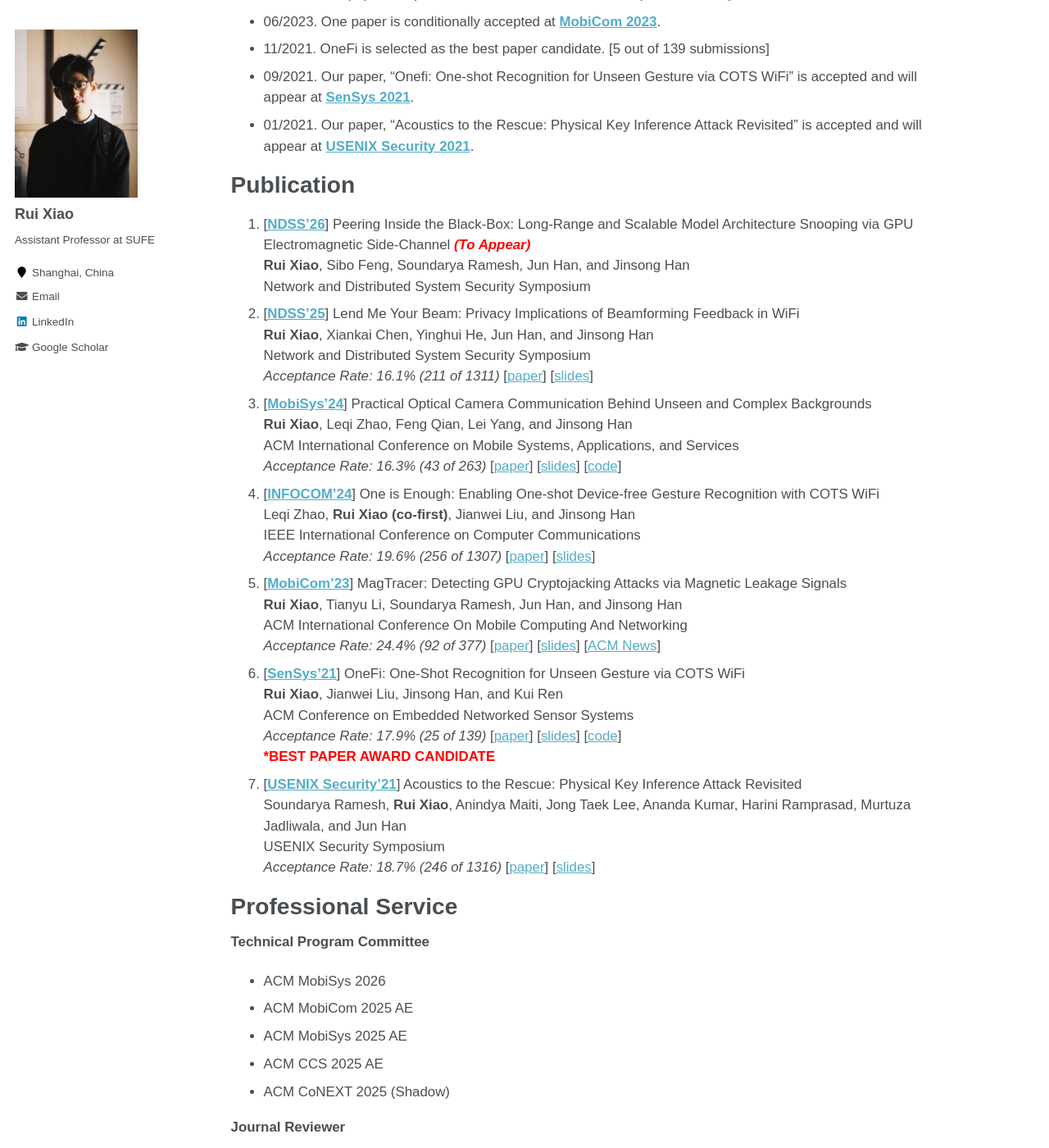
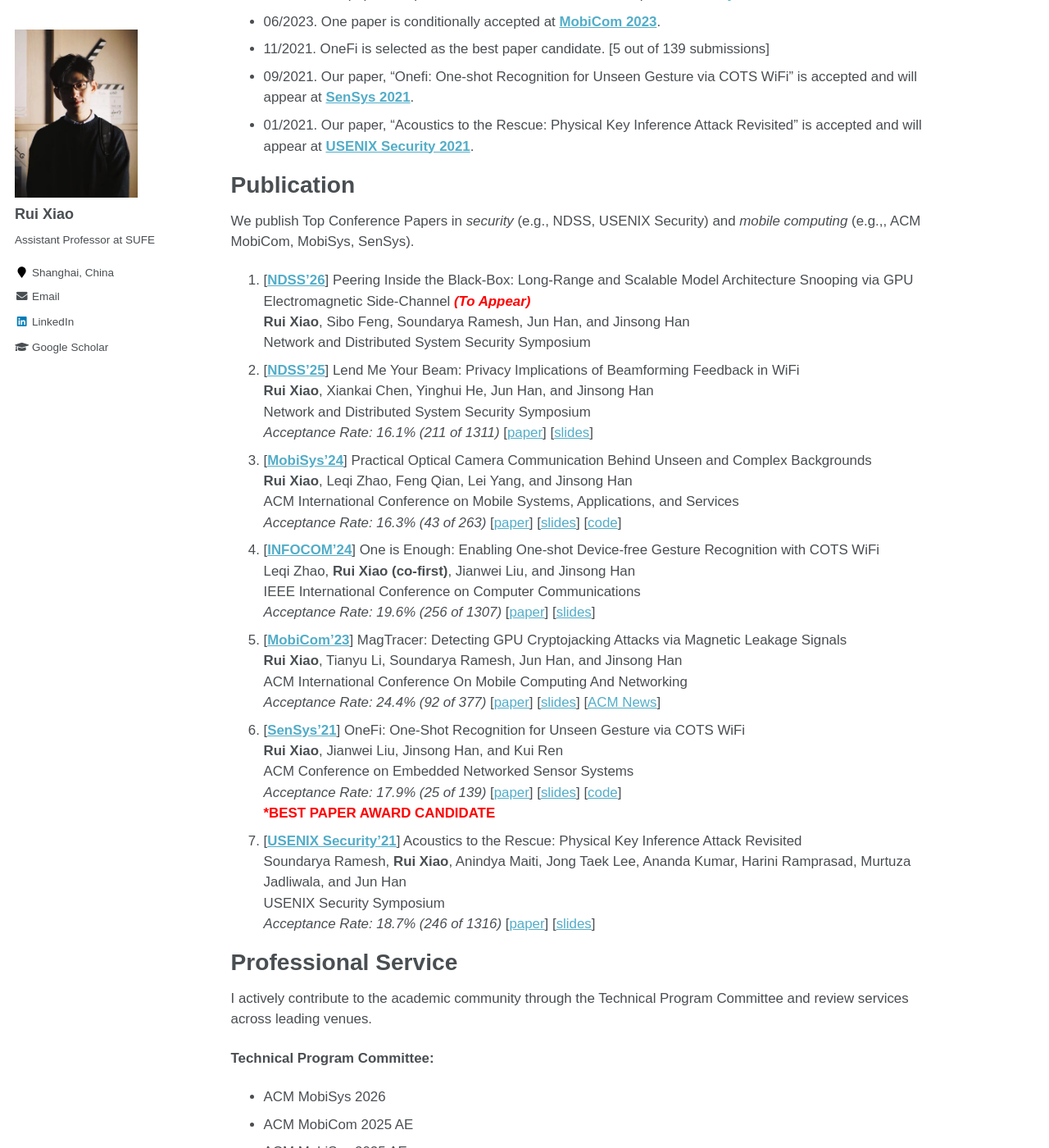
Before and after one commit to ruixiao24/ruixiao24.github.io, a Jekyll site: the page built from _pages/about.md, in a window 1280 px wide and 1400 px high, scrolled down 731 px. Shown: the whole window at 82% size. Built offline with Jekyll 4.4.1, drawn with Linux system fonts in a browser that asks for light colours.

Commit message:
Update about page with publication and service details
Added information about publication venues and professional service contributions.

```diff
--- a/_pages/about.md
+++ b/_pages/about.md
@@ -32,6 +32,7 @@
 - 01/2021. Our paper, “Acoustics to the Rescue: Physical Key Inference Attack Revisited” is accepted and will appear at **[USENIX Security 2021](https://www.usenix.org/conference/usenixsecurity21)**.
 
 # Publication
+We publish Top Conference Papers in _security_ (e.g., NDSS, USENIX Security) and _mobile computing_ (e.g.,, ACM MobiCom, MobiSys, SenSys).
 1. [**[NDSS'26](https://www.ndss-symposium.org/ndss2026/)**] Peering Inside the Black-Box: Long-Range and Scalable Model Architecture Snooping via GPU Electromagnetic Side-Channel <span style="color:red"><strong><em>(To Appear)</em></strong></span>
    **Rui Xiao**, Sibo Feng, Soundarya Ramesh, Jun Han, and Jinsong Han
    Network and Distributed System Security Symposium
@@ -62,7 +63,9 @@
     *Acceptance Rate: 18.7% (246 of 1316)* [[paper](https://www.usenix.org/system/files/sec21fall-ramesh.pdf)] [[slides](https://www.usenix.org/system/files/sec21_slides_ramesh.pdf)]
 
 # Professional Service
-**Technical Program Committee**
+I actively contribute to the academic community through the Technical Program Committee and review services across leading venues.
+
+**Technical Program Committee:**
 - ACM MobiSys 2026
 - ACM MobiCom 2025 AE
 - ACM MobiSys 2025 AE
```
